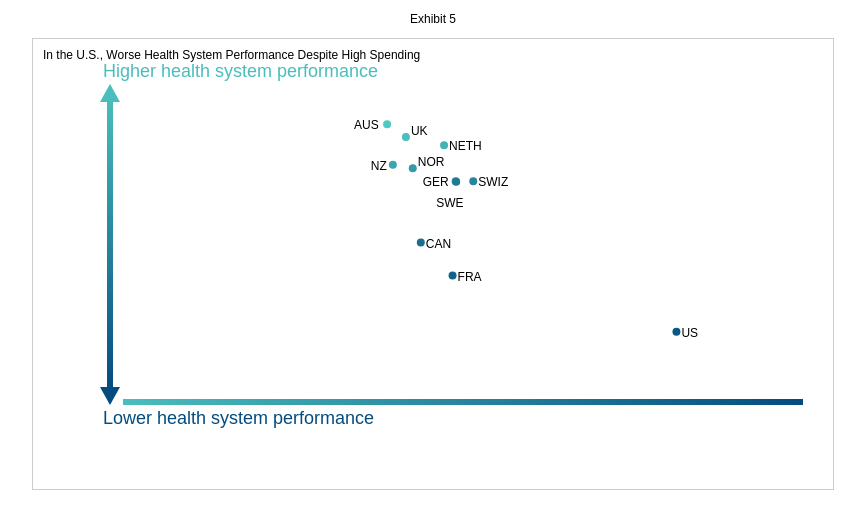
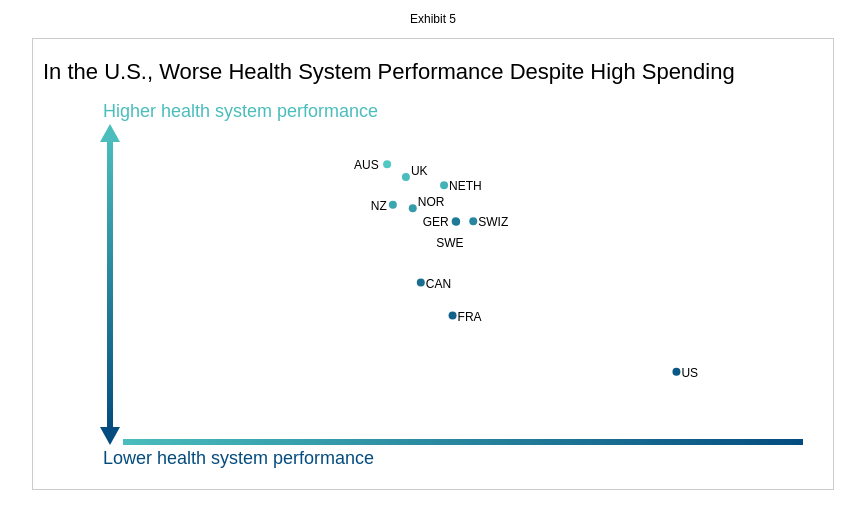
Before and after one commit to TheeSweeney/d3CommonwealthScatter, a plain HTML site: page index.html in a window 1280 px wide. Shown: the whole page, without its empty margins (207-1072 px from the left). Drawn offline with nearby package versions, Linux system fonts and the light colour scheme.

Commit message:
set up title

```diff
--- a/app.js
+++ b/app.js
@@ -1,8 +1,8 @@
 var w = 800;
 var h = 450;
 var margin = {
-  top: 58,
-  bottom: 100,
+  top: 98,
+  bottom: 60,
   left: 80,
   right: 40
 };
@@ -119,9 +119,9 @@ function yAxesAndLabels(params) {//TODO factor out to prevent code repition in t
         .style('fill', '#044C7F')
 
     svg.insert('text')
-      .attr('y', 20)
+      .attr('y', 40)
       .attr('x', 10)
-      .classed('chartTitle', true)
+      .attr('id', 'chartTitle')
       .html("In the U.S., Worse Health System Performance Despite High Spending")
 }
 
--- a/main.css
+++ b/main.css
@@ -4,6 +4,10 @@ bodx,html{
 	font-family: "Arial", sans-serif;
 	font-size: 0.75em;
 	text-align: center;
+}
+
+#chartTitle{
+  font-size: 22px;
 }
 
 #chart{
```
